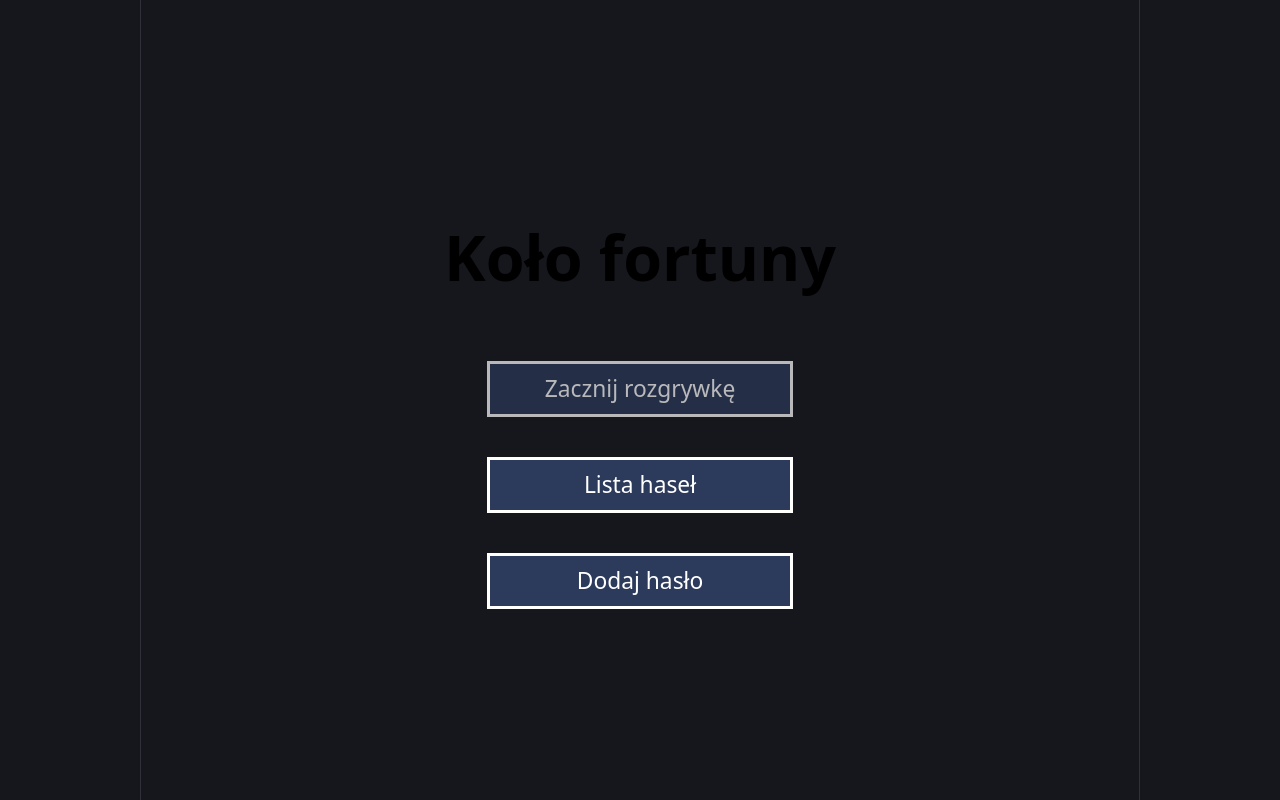
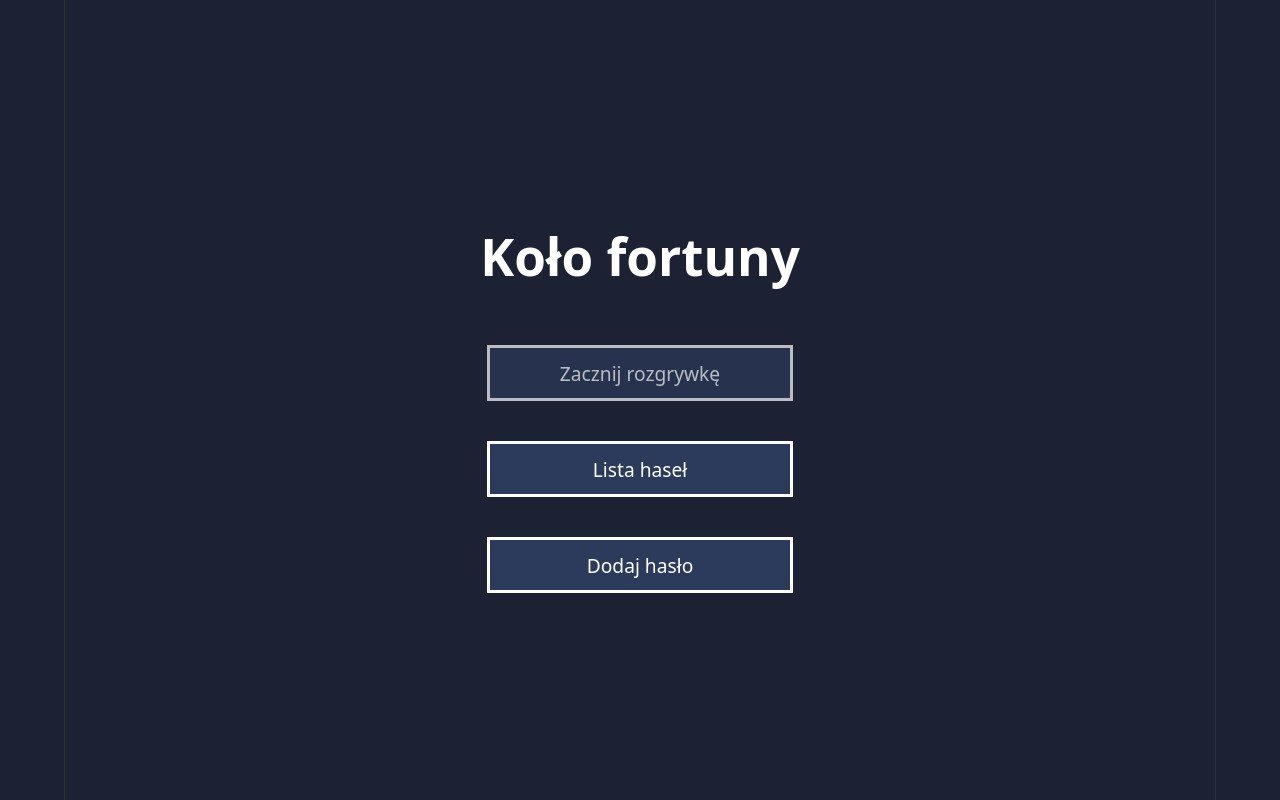
Before and after one commit to Samson312/WheelOfFortune, a React (Vite) app: page /#/ in a window 1280 px wide. Built offline with nearby package versions, Linux system fonts and the light colour scheme.

Commit message:
Consolidate font-size and color CSS variables

```diff
--- a/src/styles/components/board.module.css
+++ b/src/styles/components/board.module.css
@@ -1,11 +1,11 @@
 .board{
     display: flex;
-    justify-content: space-evenly;
+    justify-content: center;
     align-items: center;
     flex-wrap: wrap;
-    gap: 15px;
+    row-gap: 8px;
+    column-gap: var(--tile-width);
     padding: 25px;
-    border-radius: 50px;
 }
 
 .word
@@ -14,5 +14,6 @@
     justify-content: space-evenly;
     align-items: center;
     flex-wrap: wrap;
-    gap: 8px;
+    column-gap: clamp(6px, .5vw, 12px);
+    row-gap: 8px;
 }
--- a/src/styles/components/keyboard.module.css
+++ b/src/styles/components/keyboard.module.css
@@ -5,27 +5,26 @@
     align-items: center;
     gap: 10px;
     margin-bottom: 50px;
-    width: 75%;
+    width: 90%;
 }
 
 .button {
-    padding: 10px;
-    font-size: calc(30px + 1vw);
-    width: calc(60px + 1vw);
-    height: calc(60px + 1vw);
+    font-size: var(--fs-keyboard);
+    width: clamp(50px, 4.5cqmax, 90px);
+    height: clamp(50px, 4.5cqmax, 90px);
 }
 
 .button:disabled{
     pointer-events: none;
-    color: initial;
+    color:white;
 }
 
 .button.correct {
-    background-color: #275d46;
-    border-color: #3e8a67;
+    background-color: var(--color-correct-bg);
+    border-color: var(--color-correct);
 }
 
 .button.wrong {
-    background-color: #722b30;
-    border-color: #a64249;
+    background-color: var(--color-wrong-bg);
+    border-color: var(--color-wrong);
 }
--- a/src/styles/components/navbar.module.css
+++ b/src/styles/components/navbar.module.css
@@ -2,8 +2,8 @@
     position: relative;
     width: 100%;
     margin-bottom: 20px;
-    border-bottom: 1px solid var(--border);
-    font-size: 30px;
+    border-bottom: 1px solid var(--color-border);
+    font-size: var(--fs-md);
     color: white;
 }
 
@@ -16,7 +16,8 @@
     position: absolute;
     left: 0;
     text-decoration: none;
-    font-size: 25px;
+    font-size: var(--fs-sm);
+    color: white;
 }
 
 .return:visited, .return:active{
--- a/src/styles/components/tile.module.css
+++ b/src/styles/components/tile.module.css
@@ -1,18 +1,13 @@
-:root{
-    --animTime: 1s;
-    --tileBgColor: #abcddb;
-}
-
 .letterTile
 {
     display: flex;
     justify-content: center;
     align-items: center;
-    background-color: var(--tileBgColor);
-    border: 5px solid #24324D;
+    background-color: var(--color-surface);
+    border: 5px solid var(--color-primary);
 
-    width: calc(55px + 1vw);
-    height: calc(70px + 1vw);
+    width: var(--tile-width);
+    height: var(--tile-height);
 }
 
 .revealed{
@@ -21,25 +16,25 @@
 
 @keyframes revealTile{
     0% {
-        background-color: var(--tileBgColor);
+        background-color: var(--color-surface);
         transform: scale(0.8);
     }
 
     50% {
-        background-color: #22C55E;
+        background-color: var(--color-correct);
         transform: scale(1.1);
     }
 
     100% {
-        background-color: var(--tileBgColor);
+        background-color: var(--color-surface);
         transform: scale(1);
     }
 }
 
 .letter
 {
-    font-size: calc(60px + 1vw);
-    color:black;
+    font-size: var(--fs-tile);
+    color:var(--color-text-muted);
 }
 
 .visible
--- a/src/styles/main.css
+++ b/src/styles/main.css
@@ -1,28 +1,50 @@
 :root {
-  --bg: #16171d;
-  --border: #2e303a;
-  --sans: system-ui, 'Segoe UI', Roboto, sans-serif;
+  --sans: system-ui, 'Segoe UI', sans-serif;
 
-  --btn-primary: #2C3A5B;
+  --color-bg: #1c2233;
+  --color-border: #2e303a;
+  --color-surface: #abcddb;
 
+  --color-primary: #2C3A5B;
+  --color-primary-hover: #3B82F6;
 
-  font-family: var(--sans);
-  color-scheme: light dark;
-  background: var(--bg);
+  --color-correct: #22C55E;
+  --color-correct-bg: #275d46;
+
+  --color-wrong: #a64249;
+  --color-wrong-bg: #722b30;
+
+  --color-disabled-bg: #5A6478;
+  --color-disabled-text: #C5CAD3;
+
+  --color-text-muted: #111;
+
+  --tile-width : clamp(55px, 4cqmax, 90px);
+  --tile-height: clamp(70px, 5cqmax, 105px);
+
+  --fs-sm:  clamp(0.75rem, 1.5vw, 1.5rem);
+  --fs-md:  clamp(1.125rem, 2vw, 2.5rem);
+  --fs-lg:  clamp(3rem, 4vw, 4.5rem);
+
+  --fs-keyboard:    clamp(1.5rem, 4cqmax, 3rem);
+  --fs-tile: clamp(3rem,  4cqmax, 5rem);
+
+  --animTime: 1s;
 }
 
 body {
   margin: 0;
   height: 100vh;
+  color: white;
+  background: var(--color-bg);
+  font-family: var(--sans);
 }
 
 #root {
-  min-width: 1000px;
-  width: 75vw;
-  max-width: 1500px;
+  width: min(90vw, 1500px);
   margin: 0 auto;
   text-align: center;
-  border-inline: 1px solid var(--border);
+  border-inline: 1px solid var(--color-border);
   height: 100%;
   box-sizing: border-box;
 }
@@ -49,7 +71,7 @@ body {
   display: flex;
   justify-content: center;
   align-items: center;
-  background: var(--btn-primary);
+  background: var(--color-primary);
   color: white;
   border: 3px solid white;
   cursor: pointer;
@@ -57,6 +79,6 @@ body {
 }
 
 .btn:hover{
-  background-color: #3B82F6;
+  background-color: var(--color-primary-hover);
   transform: scale(1.05);
 }
--- a/src/styles/pages/addWord.module.css
+++ b/src/styles/pages/addWord.module.css
@@ -1,6 +1,6 @@
 .formLabel{
     color: white;
-    font-size: calc(50px + 1vw);
+    font-size: var(--fs-lg);
     margin-bottom: 10px;
     font-weight: 700;
 }
@@ -18,18 +18,18 @@
 }
 
 .inputField{
-    width: 600px;
+    width: clamp(300px, 50vw, 600px);
     height: 58px;
-    background: #A9C7D8;
-    border: 4px solid #2C3A5B;
+    background: var(--color-surface);
+    border: 4px solid var(--color-primary);
     color: black;
-    font-size: calc(20px + 1vw);
+    font-size: var(--fs-md);
     padding: 0 15px;
     outline: none;
 }
 
 .wordInputField{
-    height: 120px;
+    height: 100px;
     resize: none;
     overflow: hidden;
 }
@@ -40,15 +40,15 @@
     top: 50%;
     transform: translateY(-50%);
 
-    font-size: 16px;
-    color: #111;
+    font-size: var(--fs-sm);
+    color: var(--color-text-muted);
     pointer-events: none;
 }
 
 .submitBtn{
     margin-top: 30px;
     padding: 15px 40px;
-    font-size: calc(24px + 1vw);
+    font-size: var(--fs-md);
 }
 
 .alert {
@@ -60,7 +60,7 @@
     transition: opacity .3s ease;
 
     text-align: center;
-    font-size: calc(10px + 1vw);
+    font-size: var(--fs-sm);
     font-weight: bold;
 }
 
@@ -69,9 +69,9 @@
 }
 
 .success {
-    color: #4CAF50;
+    color: var(--color-success);
 }
 
 .error {
-    color: #D9534F;
+    color: var(--color-wrong);
 }
--- a/src/styles/pages/index.module.css
+++ b/src/styles/pages/index.module.css
@@ -4,21 +4,21 @@
 }
 
 .title{
-    font-size: calc(50px + 1vw);
+    font-size: var(--fs-lg);
 }
 
 .menuLink{
-    width: 300px;
+    width: min(80vw, 300px);
     height: 50px;
-    font-size: calc(10px + 1vw);
+    font-size: var(--fs-sm);
     margin: 20px;
     text-decoration: none;
 }
 
 .disabled {
-    background: #5A6478;
-    color: #C5CAD3;
-    border-color: #C5CAD3;
+    background: var(--color-disabled-bg);
+    color: var(--color-disabled-text);
+    border-color: var(--color-disabled-text);
     pointer-events: none;
     opacity: 0.7;
 }
--- a/src/styles/pages/wordList.module.css
+++ b/src/styles/pages/wordList.module.css
@@ -10,13 +10,13 @@
 }
 
 .category{
-    font-size: calc(20px + 1vw);
+    font-size: var(--fs-md);
     font-weight: bold;
     margin-bottom: 10px;
 }
 
 .word{
-    font-size: calc(10px + 1vw);
+    font-size: var(--fs-sm);
 }
 
 .category, .word{
@@ -28,7 +28,7 @@
     right: 0;
     bottom: 0;
     padding: 5px 10px;
-    font-size: 15px;
+    font-size: var(--fs-sm);
     margin-bottom: 5px;
     margin-right: 5px;
 }
--- a/src/utils/wordStorage.js
+++ b/src/utils/wordStorage.js
@@ -11,7 +11,7 @@ export function addWord(word) {
   const words = getWords();
 
   words.push({
-        id: crypto.randomUUID(),
+        id: Math.floor(Math.random() * 1000000),
             ...word
         }
     );
```
